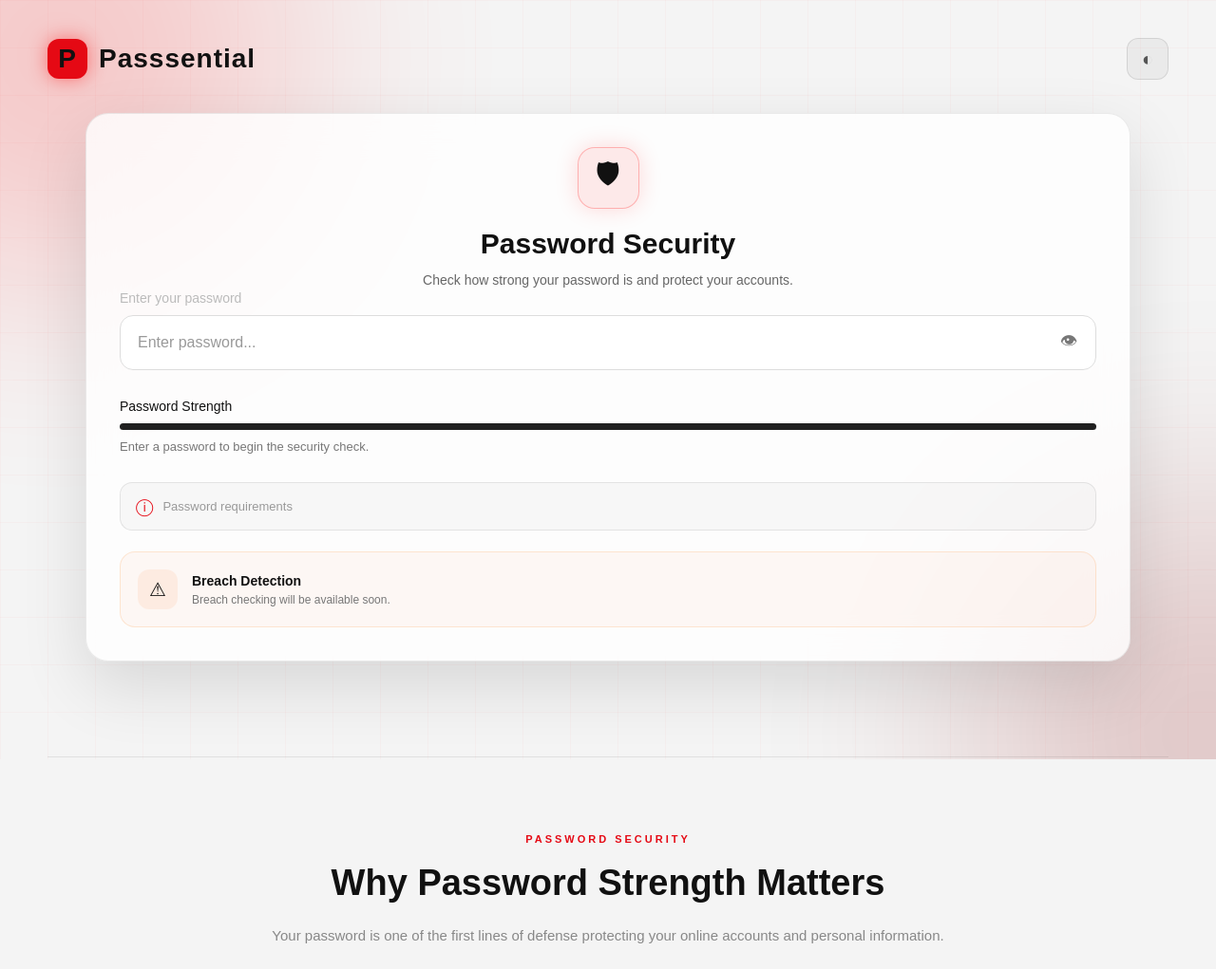
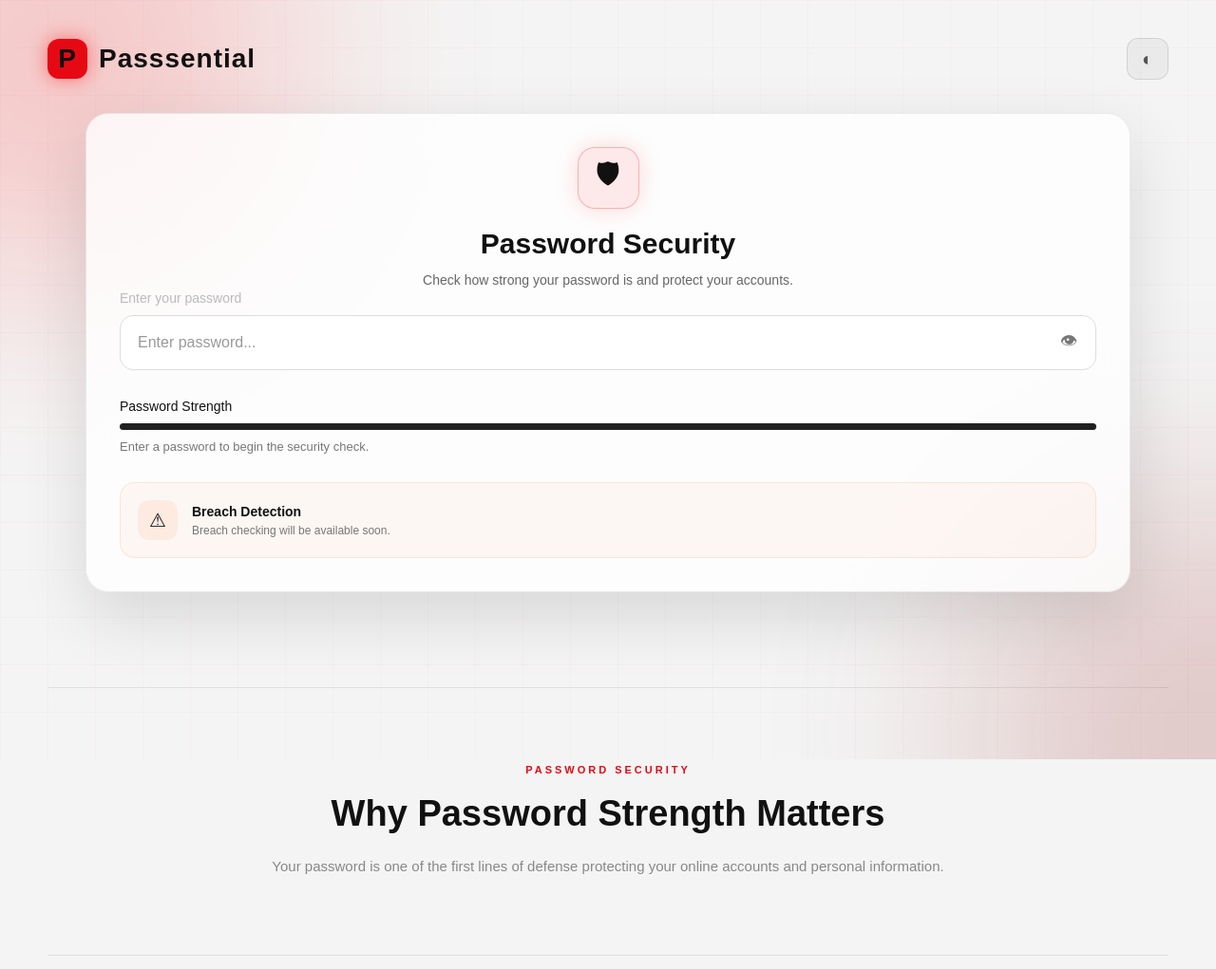
Before and after one commit to Krishna0x01/PassSential, a Flask app: page / in a window 1280 px wide. Shown: the top 1021 px of the page at 95% size. Run offline with Flask 3, Linux system fonts and the light colour scheme.

Commit message:
Removed Password Requirements

```diff
--- a/static/script.js
+++ b/static/script.js
@@ -30,56 +30,30 @@ togglePassword.addEventListener("click", function () {
     }
 
 });
+
+
 /* =========================
-   RESET WHEN INPUT IS EMPTY
+   PASSWORD STRENGTH CHECK
 ========================= */
 
-passwordInput.addEventListener("input", function () {
-
-    if (passwordInput.value.length === 0) {
-
-        resetChecker();
-
-    }
-
-});
 passwordInput.addEventListener("input", async function () {
 
     const password = passwordInput.value;
 
-    // Empty input → reset everything
+
+    /* Empty input → reset */
+
     if (password.length === 0) {
+
         resetChecker();
+
         return;
+
     }
 
-    // Update requirements
-    updateRequirement(
-        "length",
-        password.length >= 8
-    );
 
-    updateRequirement(
-        "uppercase",
-        /[A-Z]/.test(password)
-    );
+    /* Send password to Flask */
 
-    updateRequirement(
-        "lowercase",
-        /[a-z]/.test(password)
-    );
-
-    updateRequirement(
-        "number",
-        /[0-9]/.test(password)
-    );
-
-    updateRequirement(
-        "special",
-        /[^A-Za-z0-9]/.test(password)
-    );
-
-    // Check password strength
     try {
 
         const response = await fetch("/check-password", {
@@ -96,12 +70,17 @@ passwordInput.addEventListener("input", async function () {
 
         });
 
+
         const data = await response.json();
+
+
+        /* Update strength */
 
         updateStrength(
             data.score,
             data.strength
         );
+
 
     } catch (error) {
 
@@ -111,26 +90,6 @@ passwordInput.addEventListener("input", async function () {
 
 });
 
-/* =========================
-   REQUIREMENT FUNCTION
-========================= */
-
-function updateRequirement(id, valid) {
-
-    const element = document.getElementById(id);
-
-    if (valid) {
-
-        element.classList.add("valid");
-
-    } else {
-
-        element.classList.remove("valid");
-
-    }
-
-}
-
 
 /* =========================
    STRENGTH UI
@@ -138,12 +97,20 @@ function updateRequirement(id, valid) {
 
 function updateStrength(score, strength) {
 
-    let percentage = score * 20;
+    const percentage = score * 20;
+
+
+    /* Update progress bar */
 
     strengthFill.style.width = percentage + "%";
 
+
+    /* Update strength text */
+
     strengthText.textContent = strength;
 
+
+    /* Weak */
 
     if (strength === "Weak") {
 
@@ -158,6 +125,9 @@ function updateStrength(score, strength) {
 
     }
 
+
+    /* Medium */
+
     else if (strength === "Medium") {
 
         strengthText.style.color = "#ff8c00";
@@ -170,6 +140,9 @@ function updateStrength(score, strength) {
         strengthMessage.style.color = "#ff8c00";
 
     }
+
+
+    /* Strong */
 
     else {
 
@@ -197,111 +170,18 @@ function resetChecker() {
 
     strengthText.style.color = "#777";
 
+
     strengthFill.style.width = "0%";
+
 
     strengthMessage.textContent =
         "Enter a password to begin the security check.";
 
     strengthMessage.style.color = "#777";
 
-
-    const requirements = document.querySelectorAll(".requirement");
-
-    requirements.forEach(function (element) {
-
-        element.classList.remove("valid");
-
-    });
-
 }
-/* =========================
-   PASSWORD REQUIREMENTS INFO
-========================= */
-
-const infoButton = document.getElementById("infoButton");
-
-const requirements = document.getElementById("requirements");
-infoButton.addEventListener("click", function () {
-
-    requirements.classList.toggle("hidden");
-
-});
 
 
-let passwordChecked = false;
-
-passwordInput.addEventListener("input", async function () {
-
-    const password = passwordInput.value;
-
-    // If box is completely empty, return to initial state
-    if (password.length === 0) {
-        passwordChecked = false;
-        resetChecker();
-        return;
-    }
-
-    // Don't check dynamically until the user has clicked
-    // "Check Password" at least once
-    if (!passwordChecked) {
-        return;
-    }
-
-    // Update requirements dynamically
-    updateRequirement(
-        "length",
-        password.length >= 8
-    );
-
-    updateRequirement(
-        "uppercase",
-        /[A-Z]/.test(password)
-    );
-
-    updateRequirement(
-        "lowercase",
-        /[a-z]/.test(password)
-    );
-
-    updateRequirement(
-        "number",
-        /[0-9]/.test(password)
-    );
-
-    updateRequirement(
-        "special",
-        /[^A-Za-z0-9]/.test(password)
-    );
-
-    // Check updated password
-    try {
-
-        const response = await fetch("/check-password", {
-
-            method: "POST",
-
-            headers: {
-                "Content-Type": "application/json"
-            },
-
-            body: JSON.stringify({
-                password: password
-            })
-
-        });
-
-        const data = await response.json();
-
-        updateStrength(
-            data.score,
-            data.strength
-        );
-
-    } catch (error) {
-        console.error("Error:", error);
-    }
-
-});
 /* =========================
    THEME MENU
 ========================= */
@@ -313,7 +193,9 @@ const themeMenu = document.getElementById("themeMenu");
 const themeOptions = document.querySelectorAll(".theme-option");
 
 
-/* Open / close menu */
+/* =========================
+   OPEN / CLOSE THEME MENU
+========================= */
 
 themeButton.addEventListener("click", function (event) {
 
@@ -324,7 +206,7 @@ themeButton.addEventListener("click", function (event) {
 });
 
 
-/* Prevent menu click from reaching document */
+/* Prevent menu click from closing */
 
 themeMenu.addEventListener("click", function (event) {
 
@@ -333,7 +215,7 @@ themeMenu.addEventListener("click", function (event) {
 });
 
 
-/* Close when clicking outside */
+/* Close menu when clicking outside */
 
 document.addEventListener("click", function () {
 
@@ -357,7 +239,7 @@ function applyTheme(theme) {
     document.body.classList.add(theme);
 
 
-    /* Change main icon */
+    /* Change theme button icon */
 
     if (theme === "dark") {
 
@@ -378,11 +260,12 @@ function applyTheme(theme) {
     }
 
 
-    /* Mark selected option */
+    /* Mark selected theme */
 
     themeOptions.forEach(function (option) {
 
         option.classList.remove("active");
+
 
         if (option.dataset.theme === theme) {
 
@@ -391,6 +274,7 @@ function applyTheme(theme) {
         }
 
     });
+
 }
 
 
@@ -404,7 +288,9 @@ themeOptions.forEach(function (option) {
 
         const selectedTheme = option.dataset.theme;
 
+
         applyTheme(selectedTheme);
+
 
         themeMenu.classList.remove("show");
 
--- a/templates/index.html
+++ b/templates/index.html
@@ -202,102 +202,6 @@
             </div>
 
 
-
-            <!-- =========================
-                 PASSWORD REQUIREMENTS
-            ========================= -->
-
-            <div class="info-wrapper">
-
-                <button
-                    type="button"
-                    id="infoButton"
-                    class="info-button">
-
-                    <span>ⓘ</span>
-
-                    Password requirements
-
-                </button>
-
-
-                <div
-                    id="requirements"
-                    class="requirements hidden">
-
-
-                    <h3>
-                        Password Requirements
-                    </h3>
-
-
-                    <div
-                        class="requirement"
-                        id="length">
-
-                        <span class="check">
-                            ✓
-                        </span>
-
-                        At least 8 characters
-
-                    </div>
-
-
-                    <div
-                        class="requirement"
-                        id="uppercase">
-
-                        <span class="check">
-                            ✓
-                        </span>
-
-                        Contains uppercase letter
-
-                    </div>
-
-
-                    <div
-                        class="requirement"
-                        id="lowercase">
-
-                        <span class="check">
-                            ✓
-                        </span>
-
-                        Contains lowercase letter
-
-                    </div>
-
-
-                    <div
-                        class="requirement"
-                        id="number">
-
-                        <span class="check">
-                            ✓
-                        </span>
-
-                        Contains a number
-
-                    </div>
-
-
-                    <div
-                        class="requirement"
-                        id="special">
-
-                        <span class="check">
-                            ✓
-                        </span>
-
-                        Contains special character
-
-                    </div>
-
-                </div>
-
-            </div>
 
 
 
```
